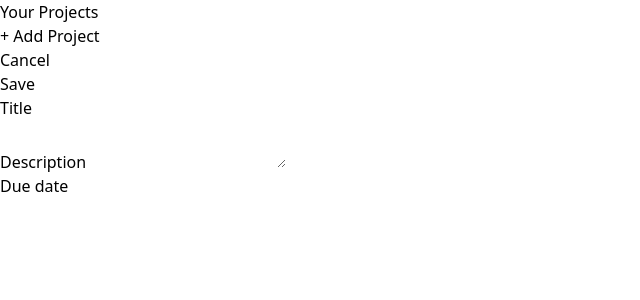
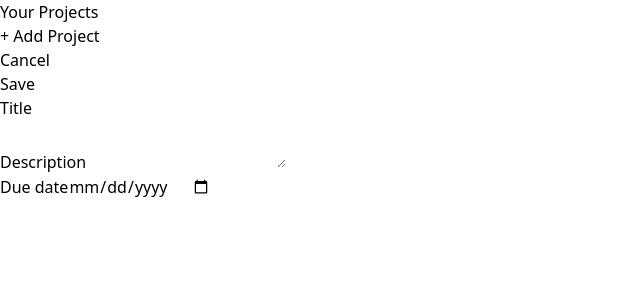
Before and after one commit to mdombrov-33/project-management, a React (Vite) app: page / in a window 1280 px wide. Both pictures are taken after a click on the button "+ Add Project". Shown: the top 300 px of the page, without its empty margins (0-640 px from the left). Built offline with nearby package versions, Linux system fonts and the light colour scheme.

Commit message:
add storing project functionality

```diff
--- a/src/App.jsx
+++ b/src/App.jsx
@@ -18,10 +18,26 @@ function App() {
     });
   };
 
+  const handleAddProject = (projectData) => {
+    setProjectsState((prevState) => {
+      const newProject = {
+        ...projectData,
+        id: Math.random(),
+      };
+
+      return {
+        ...prevState,
+        projects: [...prevState.projects, newProject],
+      };
+    });
+  };
+
+  console.log(projectsState);
+
   let content;
 
   if (projectsState.selectedProjectId === null) {
-    content = <NewProject />;
+    content = <NewProject onAddProject={handleAddProject} />;
   }
 
   if (projectsState.selectedProjectId === undefined) {
--- a/src/components/Input.jsx
+++ b/src/components/Input.jsx
@@ -1,4 +1,6 @@
-function Input({ textarea, label, ...props }) {
+import { forwardRef } from "react";
+
+const Input = forwardRef(function Input({ textarea, label, ...props }, ref) {
   const classes =
     "w-full p-1 border-b-2 rounded-sm border-stone-300 bg-stone-200 text-stone-600 focus:outline-none focus:border-stone-600";
 
@@ -8,12 +10,12 @@ function Input({ textarea, label, ...props }) {
         {label}
       </label>
       {textarea ? (
-        <textarea className={classes} {...props} />
+        <textarea ref={ref} className={classes} {...props} />
       ) : (
-        <input className={classes} {...props} />
+        <input ref={ref} className={classes} {...props} />
       )}
     </p>
   );
-}
+});
 
 export default Input;
--- a/src/components/NewProject.jsx
+++ b/src/components/NewProject.jsx
@@ -1,6 +1,21 @@
+import { useRef } from "react";
 import Input from "./Input";
 
-function NewProject() {
+function NewProject({ onAddProject }) {
+  const title = useRef();
+  const description = useRef();
+  const dueDate = useRef();
+
+  const handleSave = () => {
+    const newProject = {
+      title: title.current.value,
+      description: description.current.value,
+      dueDate: dueDate.current.value,
+    };
+
+    onAddProject(newProject);
+  };
+
   return (
     <div className="w-[35rem] mt-16">
       <menu className="flex items-center justify-end gap-4 my-4">
@@ -10,15 +25,18 @@ function NewProject() {
           </button>
         </li>
         <li>
-          <button className="bg-stone-800 text-stone-50 hover:bg-stone-950 px-6 py-2 rounded-md">
+          <button
+            onClick={handleSave}
+            className="bg-stone-800 text-stone-50 hover:bg-stone-950 px-6 py-2 rounded-md"
+          >
             Save
           </button>
         </li>
       </menu>
       <div>
-        <Input label="Title" />
-        <Input label="Description" textarea />
-        <Input label="Due date" />
+        <Input type="text" ref={title} label="Title" />
+        <Input ref={description} label="Description" textarea />
+        <Input type="date" ref={dueDate} label="Due date" />
       </div>
     </div>
   );
```
